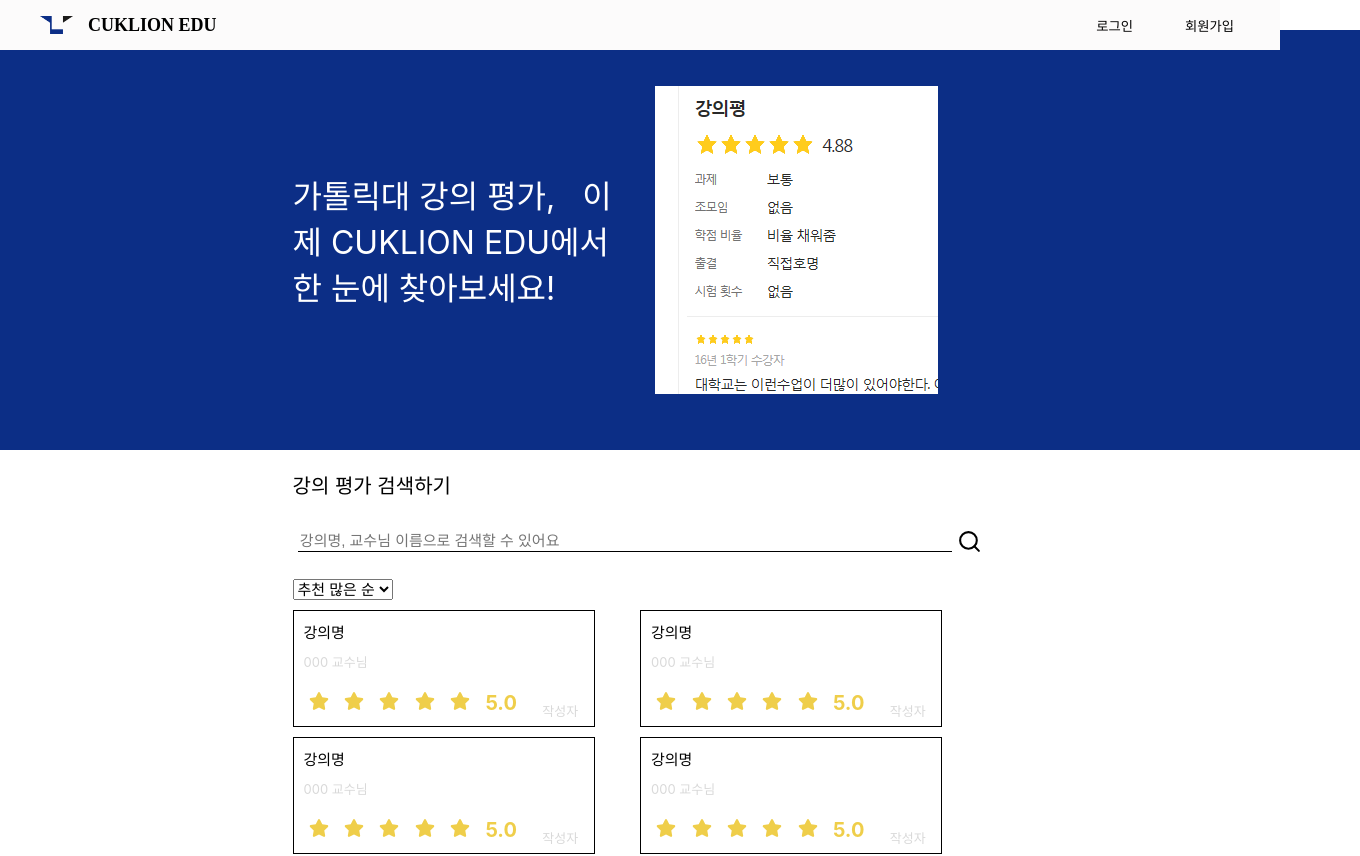
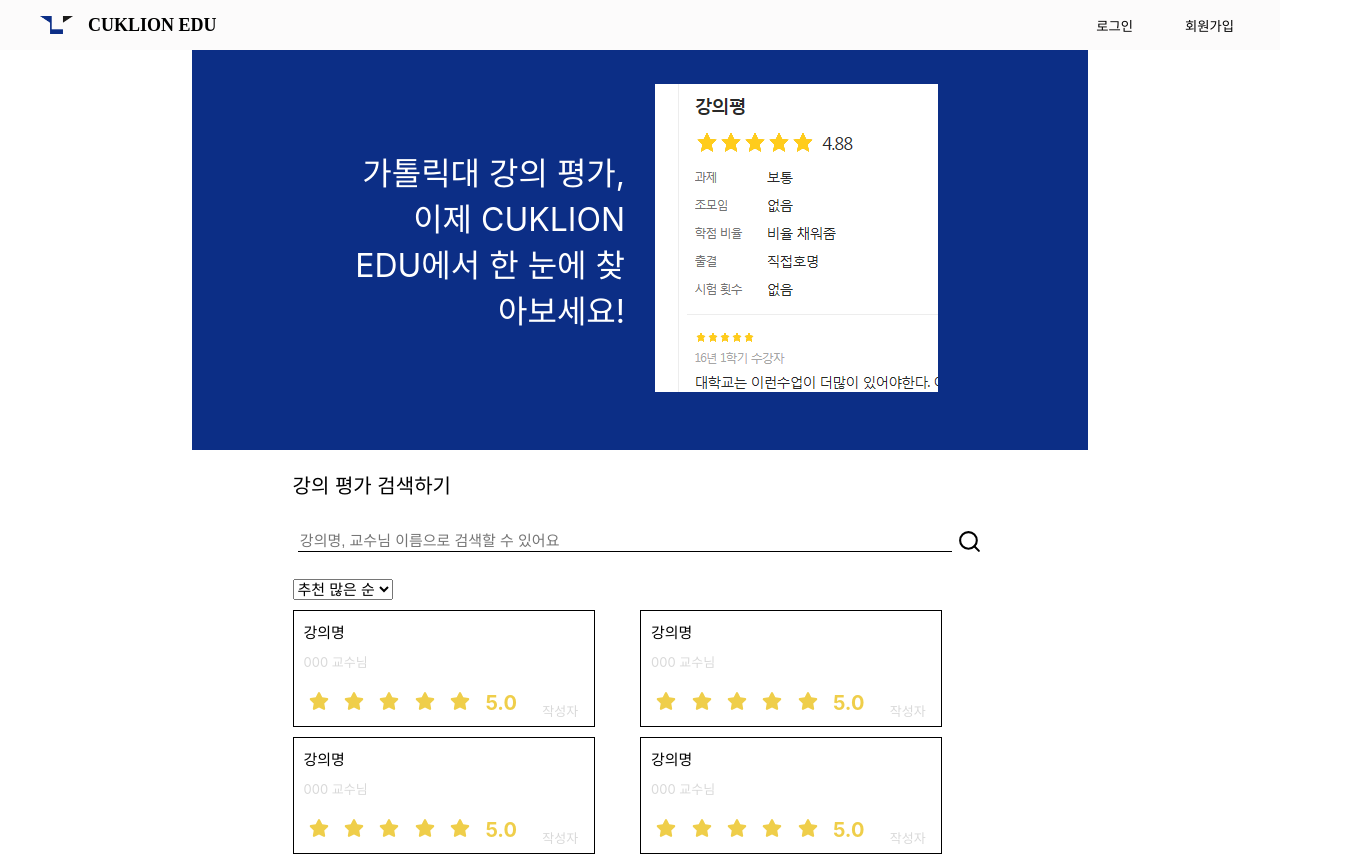
Before and after one commit to CUK-LikeLion-Common/Evaluation-Lecture-team10, a React (Create React App) app: page / in a window 1280 px wide. Shown: the top 856 px of the page, 1360 px wide, since content can reach past the window. Built offline with nearby package versions, Linux system fonts and the light colour scheme.

Commit message:
design: width 수정

```diff
--- a/src/pages/Main.jsx
+++ b/src/pages/Main.jsx
@@ -20,8 +20,9 @@
 
 const Banner = styled.div`
   background-color: #0c2e86;
-  width: 1440px;
   height: 420px;
+  margin: auto 0;
+  min-width: 695px;
 `;
 
 const BannerBox = styled.div`
@@ -30,22 +31,32 @@
   margin-left: auto;
   margin-right: auto;
   grid-gap: 30px;
-  width: 695px;
+  width: 70vw;
   height: 420px;
+  //margin: auto 0;
 `;
 
-const Text = styled.div`
+const TextBox = styled.div`
+  display: flex;
+  flex-direction: row-reverse;
   margin: auto 0;
-  text-align: left;
+  margin-left: 150px;
+`;
+
+const Text = styled.span`
   color: #fff;
   font-size: 32px;
+  text-align: right;
+`;
+
+const ImageBox = styled.div`
+  text-align: left;
+  margin: auto 0;
 `;
 
 const Image = styled.img.attrs({
   src: `${img}`,
-})`
-  margin: auto 0;
-`;
+})``;
 
 const SearchBox = styled.div`
   display: flex;
@@ -112,11 +123,14 @@
       <Wrapper>
         <Banner>
           <BannerBox>
-            <Text>
-              가톨릭대 강의 평가, &nbsp; 이제 CUKLION EDU에서 한 눈에
-              찾아보세요!
-            </Text>
-            <Image />
+            <TextBox>
+              <Text>
+                가톨릭대 강의 평가, 이제 CUKLION EDU에서 한 눈에 찾아보세요!
+              </Text>
+            </TextBox>
+            <ImageBox>
+              <Image />
+            </ImageBox>
           </BannerBox>
         </Banner>
         <SearchBox>
```
